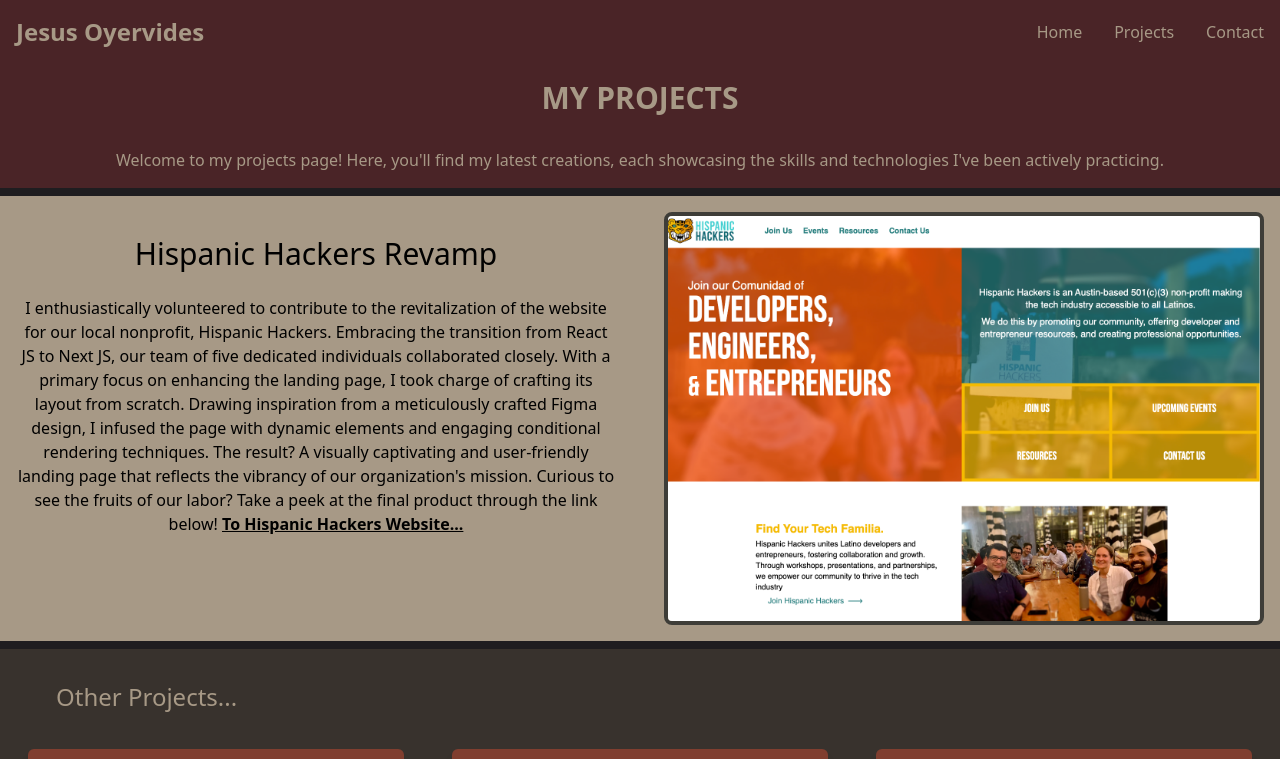
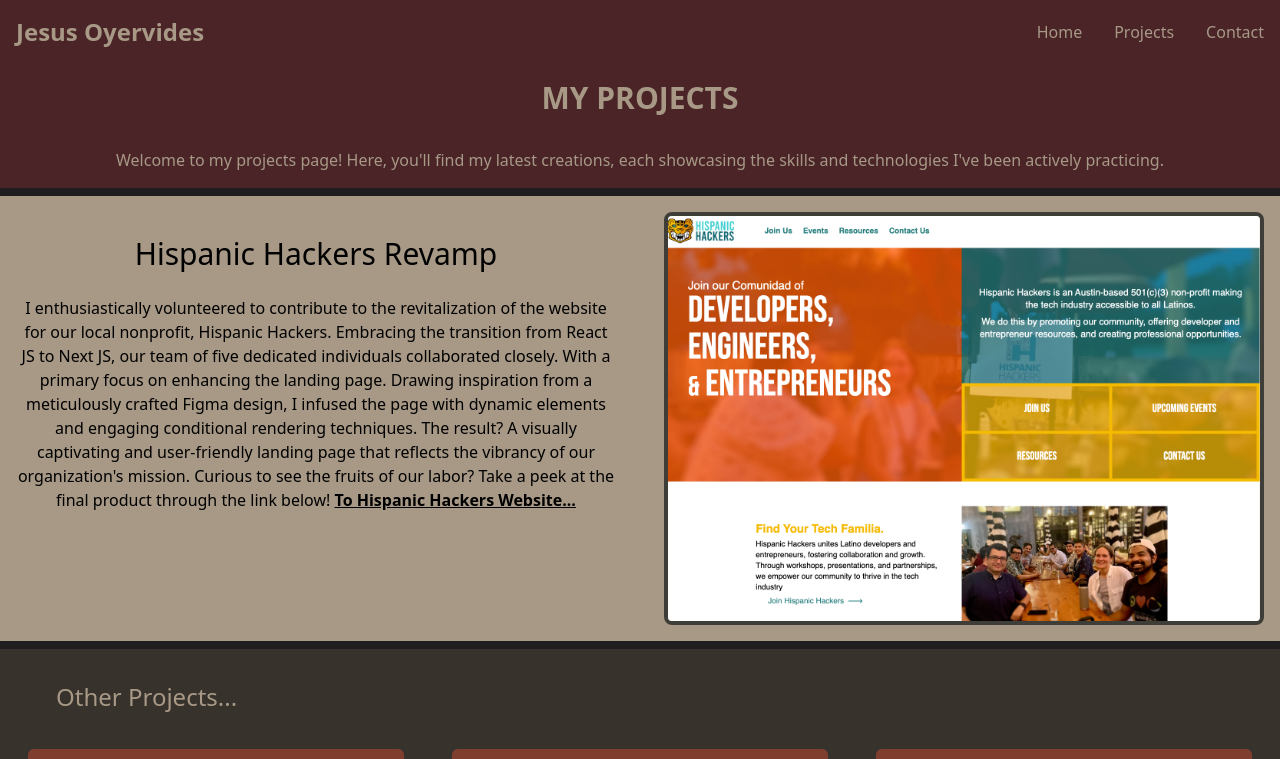
Before and after one commit to jesusoyer/nextjs-portfolio, a Next.js app: page /projects in a window 1280 px wide. Shown: the top 759 px of the page. Built offline with nearby package versions, Linux system fonts and the light colour scheme.

Commit message:
changed text

```diff
--- a/components/ProjectsPageHeader.jsx
+++ b/components/ProjectsPageHeader.jsx
@@ -12,7 +12,7 @@
       <div className="grid gap-x-6 gap-y-5 grid-cols-1 lg:grid-cols-2 lg:gap-x-12 shadow-outline p-4 bg-palette5 ">
         <div>
             <h1 className='text-center text-3xl p-6'>Hispanic Hackers Revamp</h1>
-            <p className='text-center'>I enthusiastically volunteered to contribute to the revitalization of the website for our local nonprofit, Hispanic Hackers. Embracing the transition from React JS to Next JS, our team of five dedicated individuals collaborated closely. With a primary focus on enhancing the landing page, I took charge of crafting its layout from scratch. Drawing inspiration from a meticulously crafted Figma design, I infused the page with dynamic elements and engaging conditional rendering techniques. The result? A visually captivating and user-friendly landing page that reflects the vibrancy of our organization's mission. Curious to see the fruits of our labor? Take a peek at the final product through the link below! <span>
+            <p className='text-center'>I enthusiastically volunteered to contribute to the revitalization of the website for our local nonprofit, Hispanic Hackers. Embracing the transition from React JS to Next JS, our team of five dedicated individuals collaborated closely. With a primary focus on enhancing the landing page. Drawing inspiration from a meticulously crafted Figma design, I infused the page with dynamic elements and engaging conditional rendering techniques. The result? A visually captivating and user-friendly landing page that reflects the vibrancy of our organization's mission. Curious to see the fruits of our labor? Take a peek at the final product through the link below! <span>
             <Link
                 href="https://www.hispanichackers.com/"
                 target="_blank"
```
